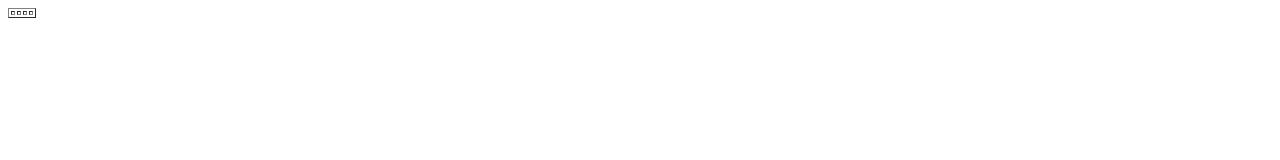
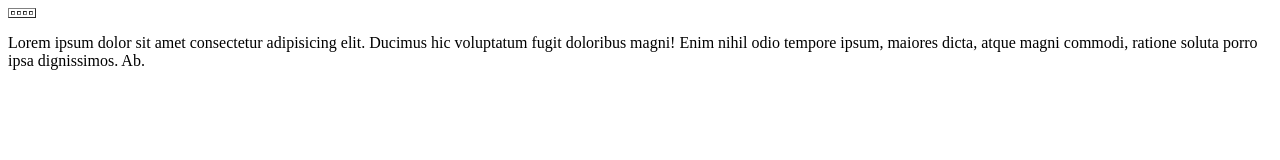
Before and after one commit to wil2510/proyectosofware2, a plain HTML site: page index.html in a window 1280 px wide. Drawn offline with Linux system fonts and the light colour scheme.

Commit message:
modificacion index

```diff
--- a/index.html
+++ b/index.html
@@ -14,5 +14,6 @@
             <td></td>
         </tr>
     </table>
+    <p>Lorem ipsum dolor sit amet consectetur adipisicing elit. Ducimus hic voluptatum fugit doloribus magni! Enim nihil odio tempore ipsum, maiores dicta, atque magni commodi, ratione soluta porro ipsa dignissimos. Ab.</p>
 </body>
 </html>
```
